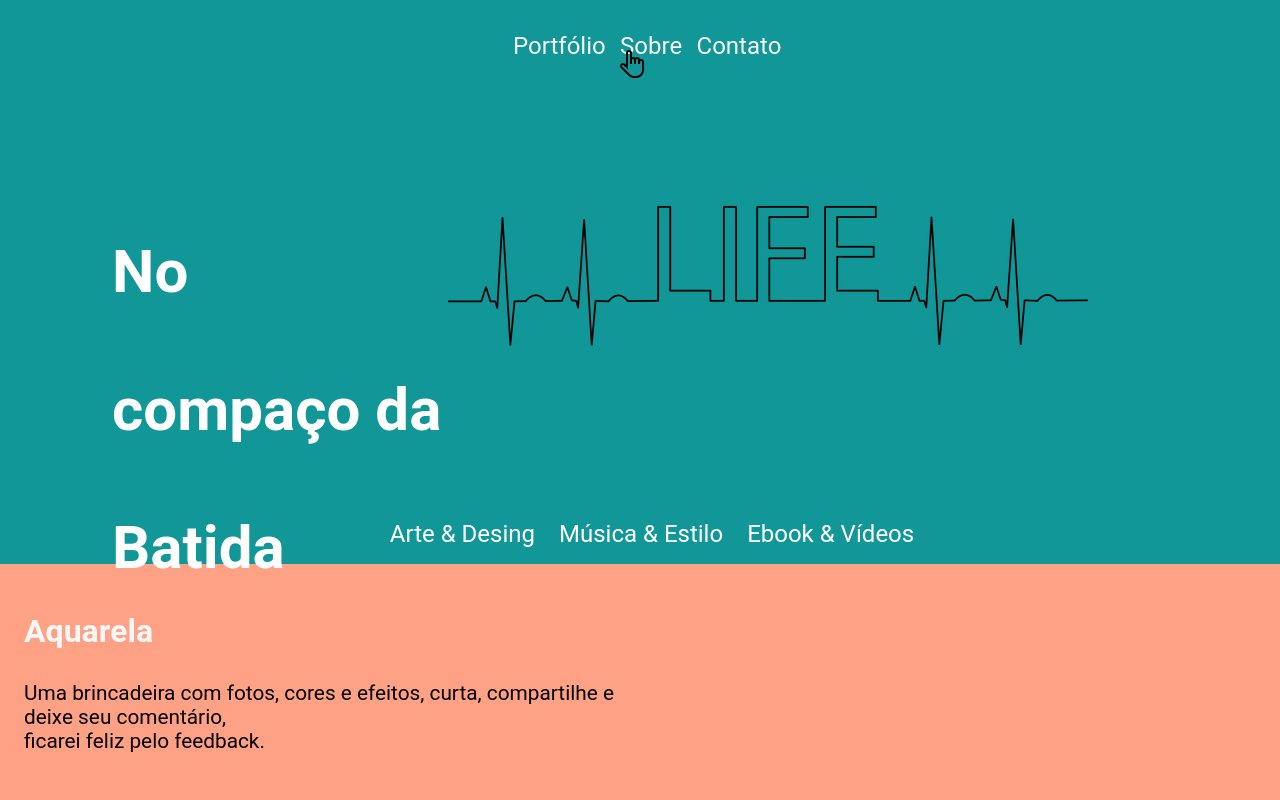
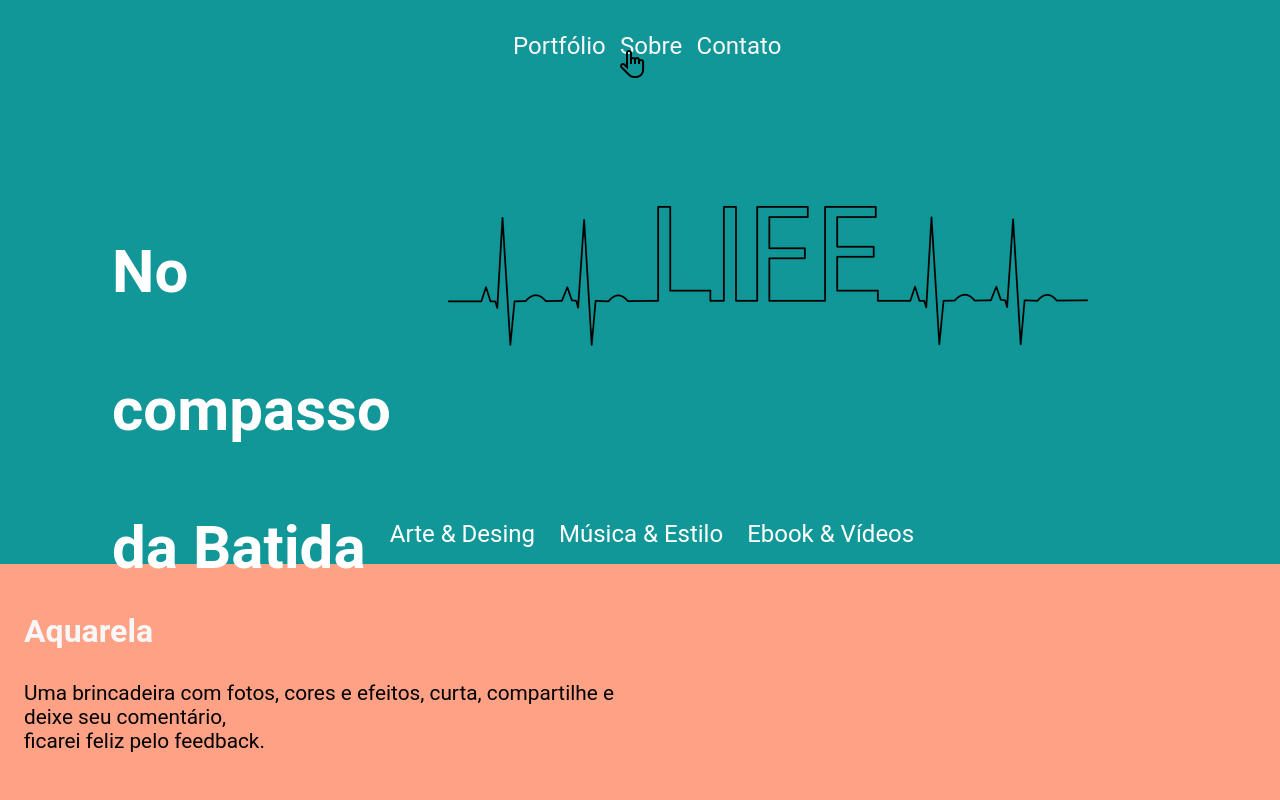
Before and after one commit to NogueiraLorena/quartodesafio, a plain HTML site: page index.html in a window 1280 px wide. Shown: the top 800 px of the page. Drawn offline with Linux system fonts and the light colour scheme.

Commit message:
a palavra compasso estava escrita errado

```diff
--- a/index.html
+++ b/index.html
@@ -27,8 +27,8 @@
 
       <section id="sectionHeader">
         <div id="conteinerHeader">
-          <h1>No compaço da Batida</h1>
-        </div>
+          <h1>No compasso da Batida</h1>
+          </div>
         <div id="conteinerHeader2">
           <img
             id="imgConteiner"
```
